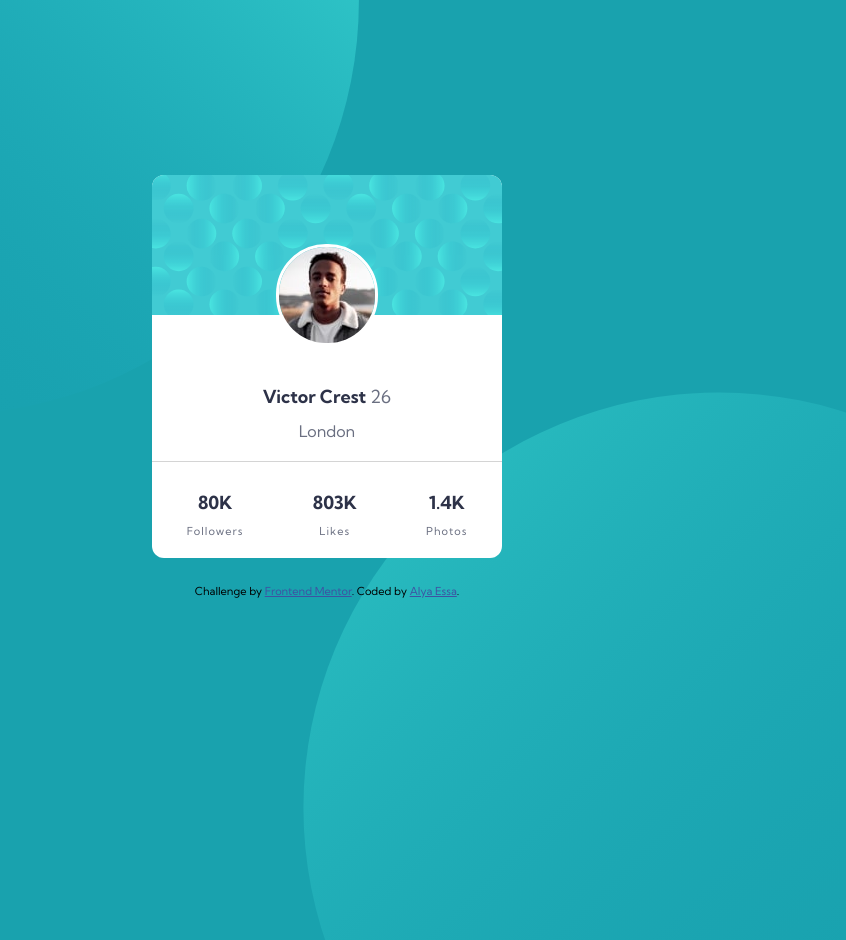
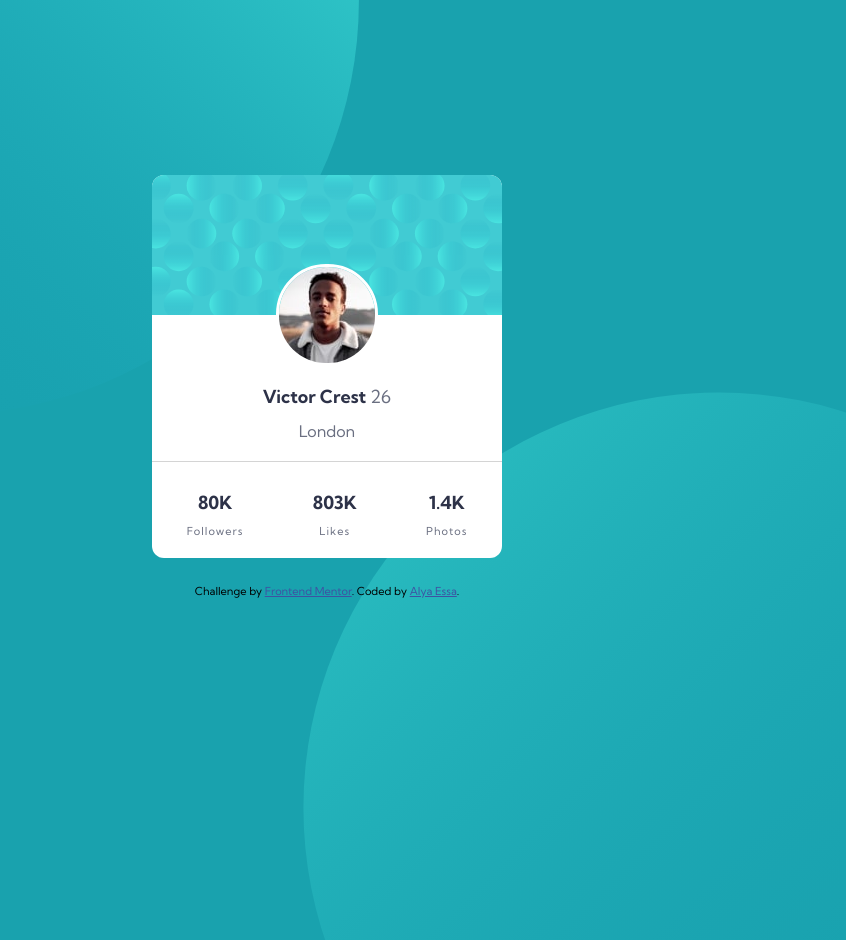
Before and after one commit to AlyaEssa/Profile-card-component, a plain HTML site: page index.html in a window 1280 px wide. Shown: the top 940 px of the page, without its empty margins (313-1159 px from the left). Drawn offline with Linux system fonts and the light colour scheme.

Commit message:
Update style.css

```diff
--- a/style.css
+++ b/style.css
@@ -53,7 +53,7 @@ ul {
 }
 .person-pic {
   position: absolute;
-  top: 295px;
+  top: 315px;
   transform: translate(-50%, -50%);
   border-radius: 50px;
   border: 3px solid #fff;
```
